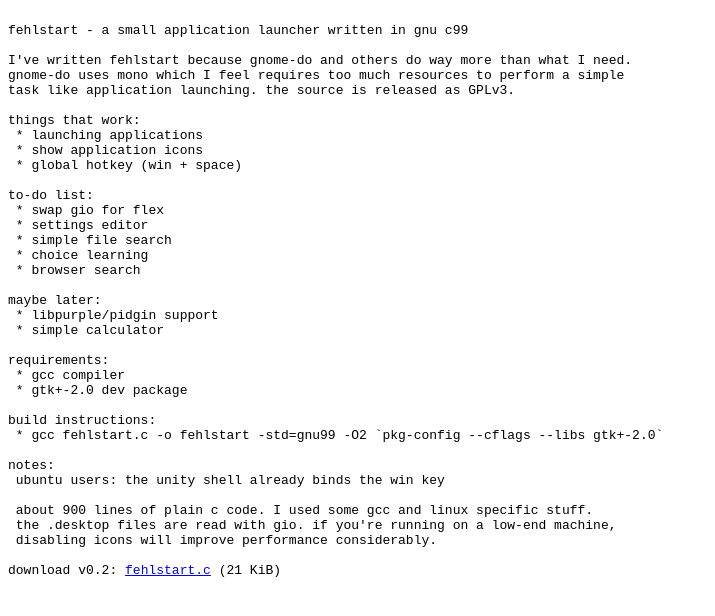
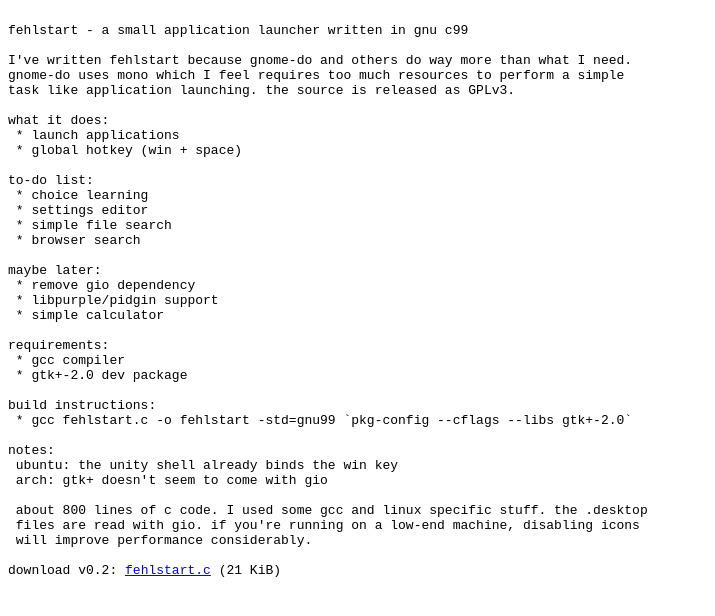
Before and after one commit to kanardito14/fehlstart, a plain HTML site: page index.html in a window 1280 px wide. Shown: the whole page, without its empty margins (0-715 px from the left). Drawn offline with Linux system fonts and the light colour scheme.

Commit message:
removed stupid stuff, fixed SIGCHLD issue

```diff
--- a/index.html
+++ b/index.html
@@ -6,19 +6,18 @@ I've written fehlstart because gnome-do and others do way more than what I need.
 gnome-do uses mono which I feel requires too much resources to perform a simple
 task like application launching. the source is released as GPLv3.
 
-things that work:
- * launching applications
- * show application icons
+what it does:
+ * launch applications
  * global hotkey (win + space)
 
 to-do list:
- * swap gio for flex
+ * choice learning
  * settings editor
  * simple file search
- * choice learning
  * browser search
 
 maybe later:
+ * remove gio dependency
  * libpurple/pidgin support
  * simple calculator
 
@@ -27,14 +26,15 @@ requirements:
  * gtk+-2.0 dev package
 
 build instructions:
- * gcc fehlstart.c -o fehlstart -std=gnu99 -O2 `pkg-config --cflags --libs gtk+-2.0`
+ * gcc fehlstart.c -o fehlstart -std=gnu99 `pkg-config --cflags --libs gtk+-2.0`
 
 notes:
- ubuntu users: the unity shell already binds the win key
+ ubuntu: the unity shell already binds the win key
+ arch: gtk+ doesn't seem to come with gio
 
- about 900 lines of plain c code. I used some gcc and linux specific stuff.
- the .desktop files are read with gio. if you're running on a low-end machine,
- disabling icons will improve performance considerably.
+ about 800 lines of c code. I used some gcc and linux specific stuff. the .desktop
+ files are read with gio. if you're running on a low-end machine, disabling icons
+ will improve performance considerably.
 
 download v0.2: <a href=fehlstart.c>fehlstart.c</a> (21 KiB)
 </pre></body></html>
```
Also changed, not shown: 1 other file.
